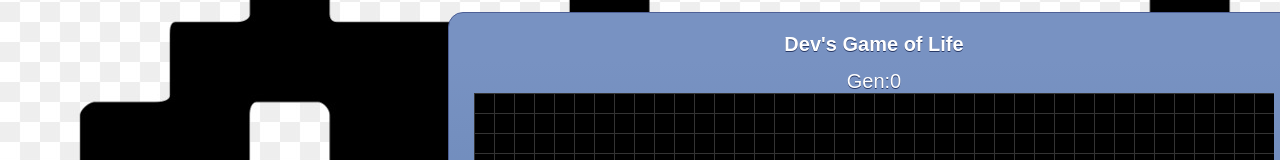
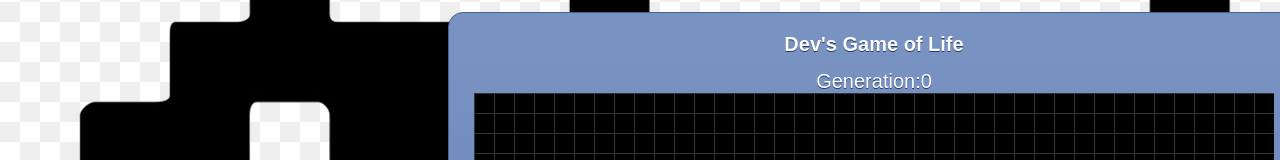
Before and after one commit to bloominstituteoftechnology/CS-Build-Week-1, a React (Create React App) app in the folder game-of-life/: page / in a window 1280 px wide. Shown: the part 138-298 px from the top of the page. Built offline with nearby package versions, Linux system fonts and the light colour scheme.

Commit message:
Gen bug fixed_3

```diff
--- a/game-of-life/src/Game.js
+++ b/game-of-life/src/Game.js
@@ -124,7 +124,7 @@ class Game extends React.Component {
                 }
             }
             this.setState({
-                generation: this.state.generation + 1
+                generation: this.state.generation += 1
             });
 
         }
@@ -182,7 +182,7 @@ class Game extends React.Component {
         const { cells, interval, isRunning } = this.state;
         return (
             <div>
-                <div className ="gen">Gen:{this.state.generation} </div>
+                <div className ="gen">Generation:{this.state.generation} </div>
                 <div className="Board"
                     style={{ width: WIDTH, height: HEIGHT, backgroundSize: `${CELL_SIZE}px ${CELL_SIZE}px`}}
                     onClick={this.handleClick}
```
